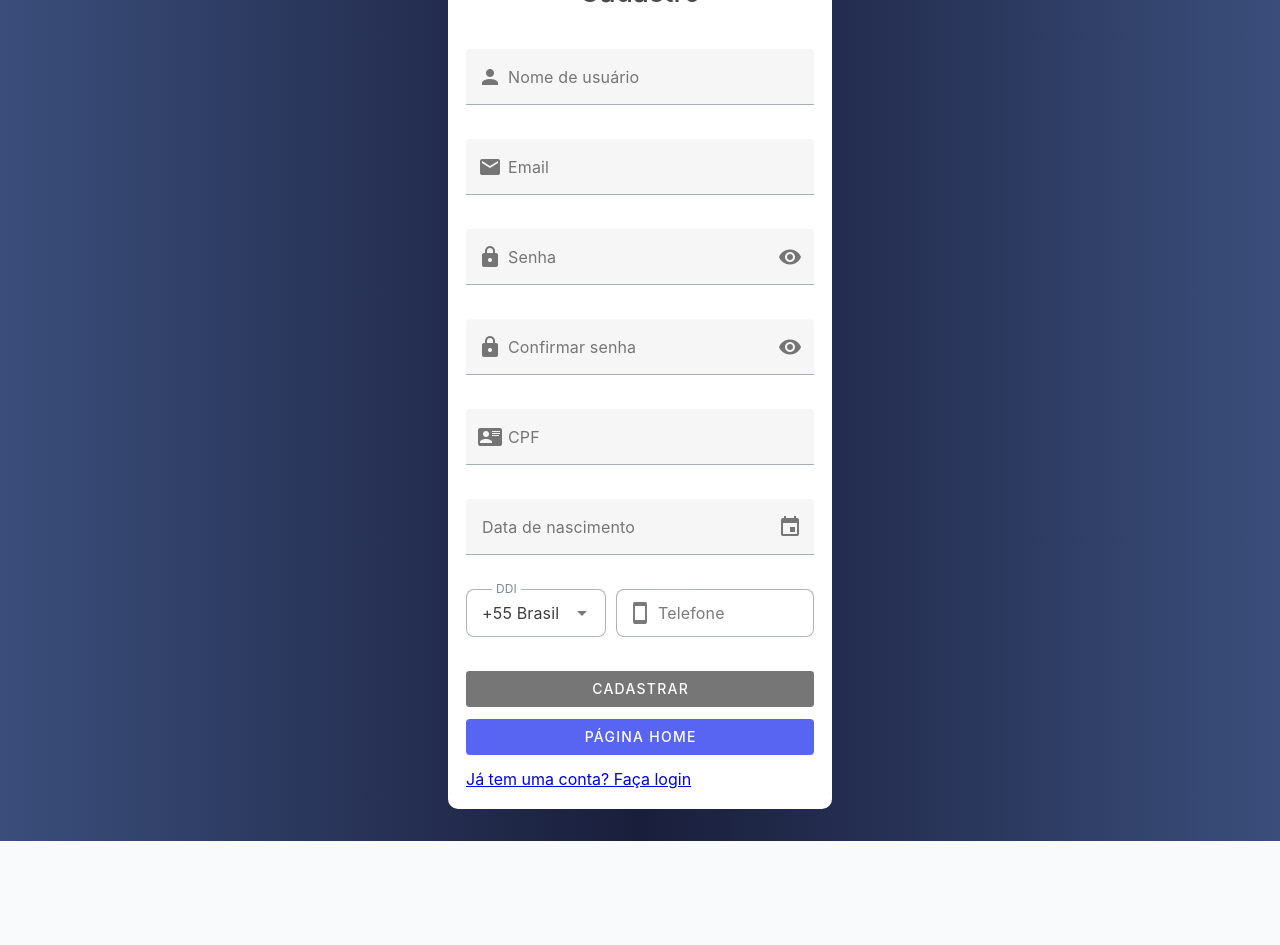
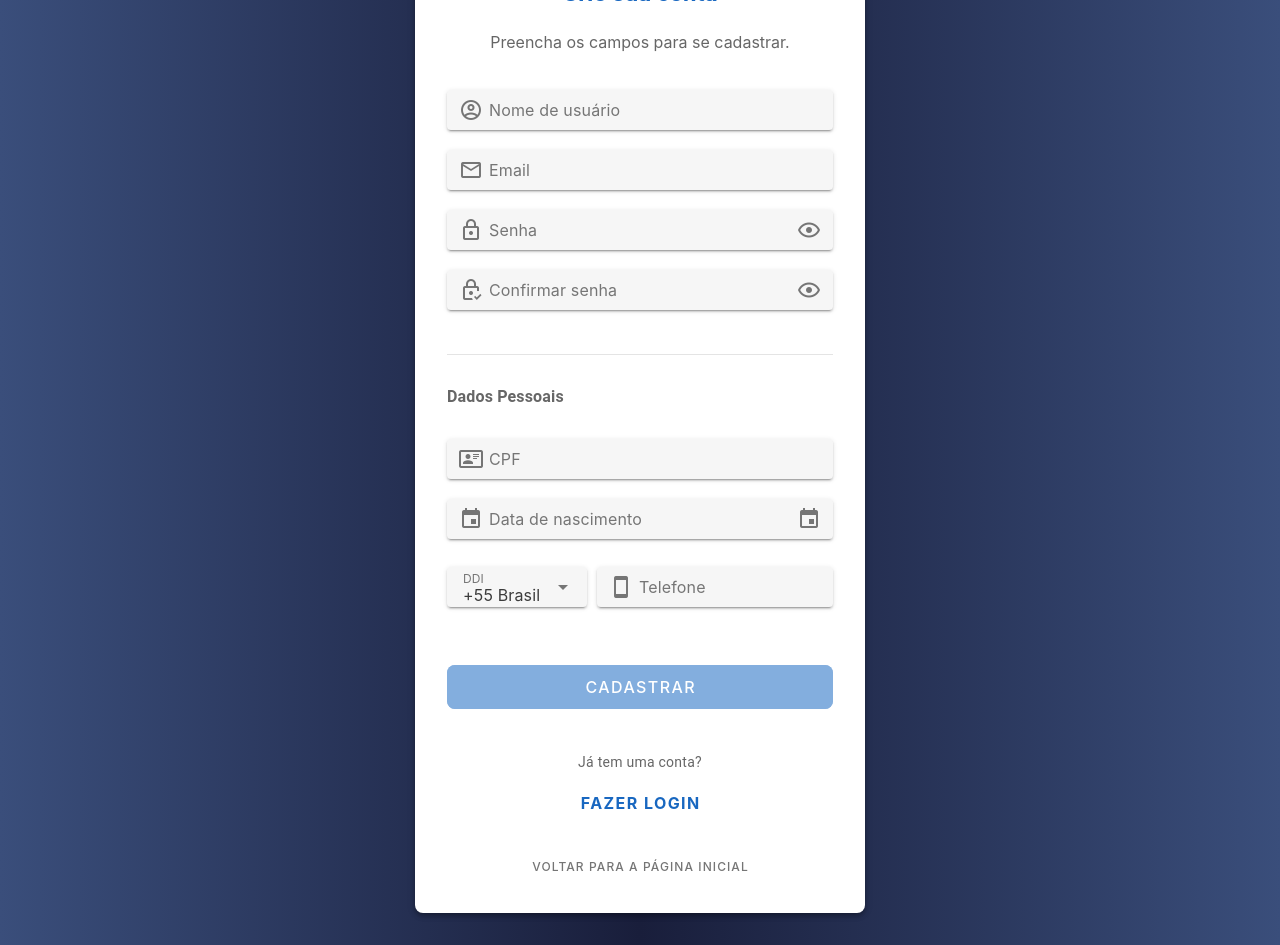
Before and after one commit to RicardoFM1/FrontendVue-DesapegueJa, a Vue app: page /cadastro in a window 1280 px wide. Shown: the part 220-1165 px from the top of the page. Before the commit the page ends 1061 px from the top, so only its background shows below. Built offline with nearby package versions, Linux system fonts and the light colour scheme.

Commit message:
UIs modificadas

```diff
--- a/src/pages/adminPanel/adminPanel.vue
+++ b/src/pages/adminPanel/adminPanel.vue
@@ -59,7 +59,6 @@
             v-model="pesquisaUsuario"
             placeholder="Busque por nome/email/cpf..."
             prepend-inner-icon="mdi-magnify"
-
             variant="outlined"
             max-width="300"
             density="comfortable"
@@ -480,7 +479,7 @@
                         label="E-mail"
                         variant="outlined"
                         density="comfortable"
-                        :rules="rules.rulesEmail"
+                        :rules="rulesEmail"
                         prepend-inner-icon="mdi-email"
                       ></v-text-field>
                     </v-col>
@@ -990,6 +989,7 @@ import axios from "axios";
 import { toast } from "vue3-toastify";
 import "vue3-toastify/dist/index.css";
 import "@mdi/font/css/materialdesignicons.css";
+import router from "@/router";
 
 const formUsuario = ref(null);
 const formProduto = ref(null);
@@ -1359,9 +1359,16 @@ function convertToDisplayDate(dateString) {
   return "";
 }
 
+const rulesEmail = [
+  (value) => !!value || "Obrigatório preencher",
+  (value) =>
+    /^(?=[^@]*[a-zA-Z])[a-zA-Z0-9._%+-]+@[a-zA-Z0-9.-]+\.[a-zA-Z]{2,6}$/.test(
+      value
+    ) || "E-mail inválido",
+];
+
 const rules = {
   required: (value) => !!value || "Campo obrigatório.",
-  email: (value) => /.+@.+\..+/.test(value) || "E-mail inválido.",
   min3: (v) => (v?.length || 0) >= 3 || "Mínimo de 3 caracteres",
   min10: (v) => (v?.length || 0) >= 10 || "Mínimo de 10 caracteres",
   preco: (v) =>
@@ -1879,6 +1886,10 @@ watch(
 );
 
 onMounted(async () => {
+  if(!localStorage.getItem("token")){
+    router.push("/")
+    return
+  }
   await getRetrieve();
   loadDataForTab(activeTab.value);
   await getCategorias();
--- a/src/pages/cadastro/cadastro.vue
+++ b/src/pages/cadastro/cadastro.vue
@@ -2,16 +2,10 @@
   <div class="fundoCadastro">
     <div class="divFormCadastro">
       <v-sheet
-        style="
-          display: flex;
-          border-radius: 10px;
-          justify-content: center;
-          align-items: center;
-          flex-direction: column;
-          padding: 18px;
-          width: 30%;
-        "
-        class="sheetCadastro"
+        class="sheetCadastro pa-6 pa-sm-8 elevation-4"
+        rounded="lg"
+        width="450"
+        style="max-width: 90%;"
       >
         <v-form
           :disabled="loading"
@@ -19,135 +13,198 @@
           ref="form"
           @submit.prevent="onSubmit"
         >
-          <div class="divImageLogo">
+          <div class="divImageLogo text-center mb-4">
             <v-img
-              style="padding: 12px 0 0 12px"
-              width="100%"
-              height="auto"
+              max-width="300"
+              class="mx-auto"
               src="desapegueja-logo.svg"
             ></v-img>
           </div>
 
-          <h1 class="tituloCadastro">Cadastro</h1>
+          <h1 class="tituloCadastro text-h5 font-weight-bold text-center mb-2 text-primary">
+            Crie sua conta
+          </h1>
+          <p class="text-center text-medium-emphasis mb-6">
+            Preencha os campos para se cadastrar.
+          </p>
+
           <v-text-field
             label="Nome de usuário"
-            prepend-inner-icon="mdi-account"
+            prepend-inner-icon="mdi-account-circle-outline"
             v-model="usuario.Nome"
             type="text"
-            base-color="#293559"
+            color="primary"
+            variant="solo-filled"
+            density="compact"
+            class="mb-2"
+            hide-details="auto"
+          ></v-text-field>
 
-          ></v-text-field>
           <v-text-field
             label="Email"
-            prepend-inner-icon="mdi-email"
+            prepend-inner-icon="mdi-email-outline"
             v-model="usuario.email"
             type="email"
-            base-color="#293559"
+            color="primary"
+            variant="solo-filled"
+            density="compact"
+            class="mb-2"
             :rules="rulesEmail"
+            hide-details="auto"
           ></v-text-field>
+
           <v-text-field
             label="Senha"
             v-model="usuario.senha"
-            prepend-inner-icon="mdi-lock"
-            :append-inner-icon="show ? 'mdi-eye' : 'mdi-eye-off'"
+            prepend-inner-icon="mdi-lock-outline"
+            :append-inner-icon="show ? 'mdi-eye-outline' : 'mdi-eye-off-outline'"
             @click:append-inner="show = !show"
             @paste.prevent
             :type="show ? 'text' : 'password'"
-            base-color="#293559"
+            color="primary"
+            variant="solo-filled"
+            density="compact"
+            class="mb-2"
             :rules="rulesSenha"
+            hide-details="auto"
           ></v-text-field>
+
           <v-text-field
             label="Confirmar senha"
-            prepend-inner-icon="mdi-lock"
+            prepend-inner-icon="mdi-lock-check-outline"
             v-model="usuario.confirmSenha"
-            :append-inner-icon="show2 ? 'mdi-eye' : 'mdi-eye-off'"
+            :append-inner-icon="show2 ? 'mdi-eye-outline' : 'mdi-eye-off-outline'"
             @click:append-inner="show2 = !show2"
             @paste.prevent
             :type="show2 ? 'text' : 'password'"
-            base-color="#293559"
+            color="primary"
+            variant="solo-filled"
+            density="compact"
+            class="mb-4"
             :rules="rulesSenhasIguais"
+            hide-details="auto"
           ></v-text-field>
+
+          <v-divider class="my-4"></v-divider>
+          <p class="text-subtitle-1 font-weight-bold text-medium-emphasis mb-4">Dados Pessoais</p>
+
           <v-text-field
             ref="inputCPF"
             label="CPF"
             v-model="usuario.CPF"
-            prepend-inner-icon="mdi-card-account-details"
-            base-color="#293559"
+            prepend-inner-icon="mdi-card-account-details-outline"
             placeholder="000.000.000-00"
             @input="usuario.CPF = usuario.CPF.slice(0, 14)"
+            color="primary"
+            variant="solo-filled"
+            density="compact"
+            class="mb-2"
+            hide-details="auto"
           ></v-text-field>
+
           <v-text-field
             ref="inputData"
             label="Data de nascimento"
-            append-inner-icon="mdi-calendar"
-            base-color="#293559"
+            prepend-inner-icon="mdi-calendar"
             :rules="rulesDataNascimento"
             v-model="usuario.dataNascimento"
             placeholder="DD/MM/AAAA"
             @click:append-inner="openCalendar"
-            @input="
-              usuario.dataNascimento = usuario.dataNascimento.slice(0, 10)
-            "
-          ></v-text-field>
+            @input="usuario.dataNascimento = usuario.dataNascimento.slice(0, 10)"
+            color="primary"
+            variant="solo-filled"
+            density="compact"
+            class="mb-4"
+            hide-details="auto"
+          >
+          <template #append-inner>
+            <v-icon @click="openCalendar">mdi-calendar</v-icon>
+          </template>
+          </v-text-field>
+
           <v-dialog max-width="350" v-model="calendarOpen" v-if="calendarOpen">
             <v-card>
               <v-date-picker
                 v-model="rawDate"
                 scrollable
-                @update:model-value="
-                  (val) => (usuario.dataNascimento = formatDate(val))
-                "
+                @update:model-value="(val) => (usuario.dataNascimento = formatDate(val))"
               ></v-date-picker>
               <v-card-actions>
                 <v-spacer></v-spacer>
                 <v-btn text @click="calendarOpen = false">Cancelar</v-btn>
-                <v-btn text @click="calendarOpen = false">OK</v-btn>
+                <v-btn text color="primary" @click="calendarOpen = false">OK</v-btn>
               </v-card-actions>
             </v-card>
           </v-dialog>
-         <div style="display: flex; gap: 10px; width: 100%;">
+
+          <div class="d-flex" style="gap: 10px; width: 100%;">
             <v-select
               :items="ddiOptions"
               v-model="usuario.ddi"
               item-title="text"
               item-value="value"
-  variant="outlined"
-  density="comfortable"
-  base-color="#293559"
+              color="primary"
+              variant="solo-filled"
+              density="compact"
               style="max-width: 140px;"
               label="DDI"
-  rounded="lg"
               :rules="rulesDDI"
               required
+
+              class="mb-4"
             />
-
-
             <v-text-field
               label="Telefone"
               v-model="usuario.Telefone"
               prepend-inner-icon="mdi-cellphone"
               :rules="rulesTelefone"
-    base-color="#293559"
-    density="comfortable"
-    variant="outlined"
-    rounded="lg"
+              color="primary"
+              density="compact"
+              variant="solo-filled"
+              class="mb-4"
+
             />
           </div>
-
 
           <v-btn
             :disabled="disabled"
             :loading="loading"
-            color="black"
-            class="btnCadastrar"
+            color="primary"
+            class="text-white mt-2 mb-4"
             type="submit"
             block
-            >Cadastrar</v-btn
+            size="large"
+            rounded="lg"
           >
-          <v-btn type="button" variant="flat" color="#5865f2" to="/"
-            >Página home</v-btn
+            Cadastrar
+          </v-btn>
+
+          <div class="text-center mt-4">
+            <p class="text-body-2 text-medium-emphasis mb-2">
+              Já tem uma conta?
+            </p>
+            <v-btn
+              variant="text"
+              color="primary"
+              to="/login"
+              size="large"
+              class="font-weight-bold"
             >
-          <router-link to="/login">Já tem uma conta? Faça login</router-link>
+              Fazer login
+            </v-btn>
+          </div>
+
+          <div class="text-center mt-4">
+            <v-btn
+              variant="text"
+              color="grey-darken-1"
+              type="button"
+              to="/"
+              size="small"
+            >
+              Voltar para a página inicial
+            </v-btn>
+          </div>
         </v-form>
       </v-sheet>
     </div>
--- a/src/pages/login/login.vue
+++ b/src/pages/login/login.vue
@@ -1,74 +1,125 @@
 <template>
   <div class="fundoLogin">
+    <div class="divFormLogin">
+      <v-sheet
+        class="sheetLogin pa-6 pa-sm-8 elevation-4"
+        rounded="lg"
+        width="450"
+        style="max-width: 90%;"
+      >
+        <v-form :disabled="loading" class="formLogin" ref="form" @submit.prevent="onSubmit">
 
+          <div class="divImageLogo text-center mb-4">
+            <v-img
+              max-width="300"
 
-        <div class="divFormLogin">
-            <v-sheet style="display: flex; border-radius: 10px;
-                justify-content: center; flex-direction: column; width: 25%; height: 60%;
-                "  class="sheetLogin">
-
-                <v-form :disabled="loading"
-  class="formLogin"
-  ref="form"
-  @submit.prevent="onSubmit">
-                    <div class="divImageLogo">
-  <v-img style="padding: 12px 0 0 12px;" width="100%" height="auto" src="desapegueja-logo.svg"></v-img>
+              src="desapegueja-logo.svg"
+            ></v-img>
           </div>
 
-<h1 class="tituloCadastro">Login</h1>
+          <h1 class="tituloCadastro text-h5 font-weight-bold text-center mb-2 text-primary">
+            Bem-vindo(a) de volta!
+          </h1>
+          <p class="text-center text-medium-emphasis mb-6">
+            Acesse sua conta para continuar.
+          </p>
+
           <v-text-field
             label="Email"
-                    prepend-inner-icon="mdi-email"
+            prepend-inner-icon="mdi-email-outline"
             v-model="usuario.email"
             type="email"
-                    base-color="#293559"
-                    >
-                    </v-text-field>
+            color="primary"
+            variant="solo-filled"
+            density="compact"
+            class="mb-2"
+            hide-details="auto"
+          ></v-text-field>
+
           <v-text-field
             label="Senha"
-                        prepend-inner-icon="mdi-lock"
-                        :append-inner-icon="show ? 'mdi-eye' : 'mdi-eye-off'"
+            prepend-inner-icon="mdi-lock-outline"
+            :append-inner-icon="show ? 'mdi-eye-outline' : 'mdi-eye-off-outline'"
             @click:append-inner="show = !show"
             v-model="usuario.senha"
             @paste.prevent
             :type="show ? 'text' : 'password'"
-                        base-color="#293559"
-                    >
+            color="primary"
+            variant="solo-filled"
+            density="compact"
+            class="mb-2"
+            hide-details="auto"
+          ></v-text-field>
 
-                </v-text-field>
+
+
           <v-btn
             :disabled="disabled"
             :loading="loading"
-    color="black"
-    class="btnCadastrar"
+            color="primary"
+            class="text-white mb-4"
             type="submit"
             block
+            size="large"
+            rounded="lg"
           >
-  Fazer login
+            Entrar
           </v-btn>
+
+          <v-row align="center" class="my-4">
+            <v-col><v-divider></v-divider></v-col>
+            <v-col cols="auto" class="text-medium-emphasis text-caption px-2">OU</v-col>
+            <v-col><v-divider></v-divider></v-col>
+          </v-row>
+
           <v-btn
             color="#DB4437"
             block
-  class="mb-4"
+            class="mb-6 text-white"
             @click="loginGoogle"
+            size="large"
+            rounded="lg"
+            style="border-color: #e0e0e0;"
           >
-  <v-icon start>mdi-google</v-icon>
-  Entrar com Google
+            <v-img
+                max-width="18"
+                class="mr-2"
+                src="caminho/para/google-icon.svg"
+                alt="Google Icon"
+            ></v-img>
+            Continuar com Google
           </v-btn>
 
+          <div class="text-center mt-6">
+            <p class="text-body-2 text-medium-emphasis mb-1">
+              É novo por aqui?
+            </p>
             <v-btn
+              variant="flat"
+              color="secondary"
+              block
+              to="/cadastro"
+              size="large"
+              rounded="lg"
+            >
+              Crie sua conta
+            </v-btn>
+          </div>
 
-          variant="flat"
-          color="#5865f2"
+          <div class="text-center mt-4">
+            <v-btn
+              variant="text"
+              color="grey-darken-1"
               type="button"
               to="/"
+              size="small"
             >
-            Página home
+              Voltar para a página inicial
             </v-btn>
-                <router-link to="/cadastro">Não tem uma conta?</router-link>
+          </div>
+
         </v-form>
       </v-sheet>
-
     </div>
   </div>
 </template>
--- a/src/pages/perfil/perfil.vue
+++ b/src/pages/perfil/perfil.vue
@@ -1503,7 +1503,7 @@ const retrieve = ref();
 const loadingInit = ref(true);
 
 onMounted(async () => {
-  if (!tokenExiste.value) {
+  if (!localStorage.getItem("token")) {
     router.push("/");
     return;
   }
--- a/src/pages/perfilsocial/perfilsocial.vue
+++ b/src/pages/perfilsocial/perfilsocial.vue
@@ -359,6 +359,10 @@ async function getProdutos() {
 }
 
 onMounted(async () => {
+  if(!localStorage.getItem("token")){
+    router.push("/")
+    return
+  }
   await getUsuario();
   await getProdutos();
 });
```
Also changed, not shown: src/main.ts (+7 -3 lines), src/pages/anunciar/anunciar.vue (+4 -3 lines), src/pages/pagamento/pagamento.vue (+15 -12 lines), src/pages/produtoDetalhes/detalhes.vue (+4 -4 lines). Lines whose indentation alone changed are shown as unchanged.
